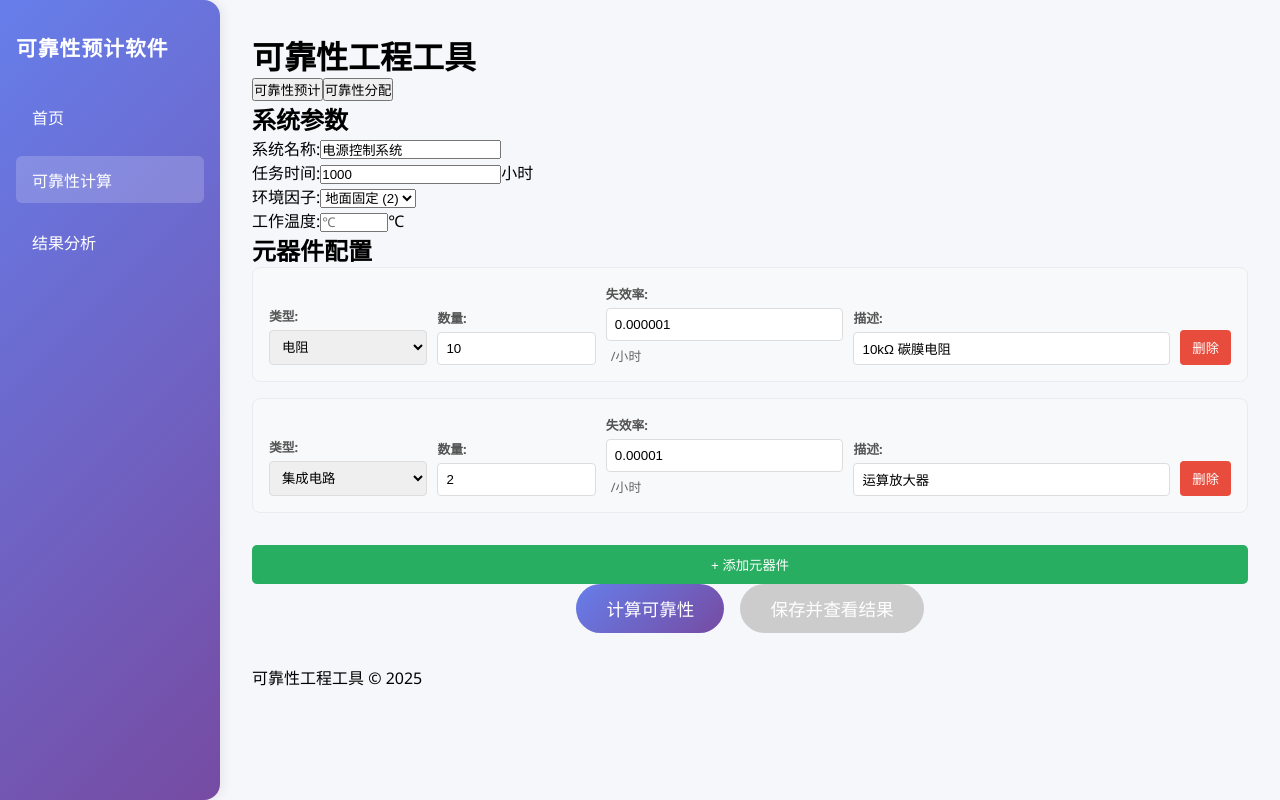
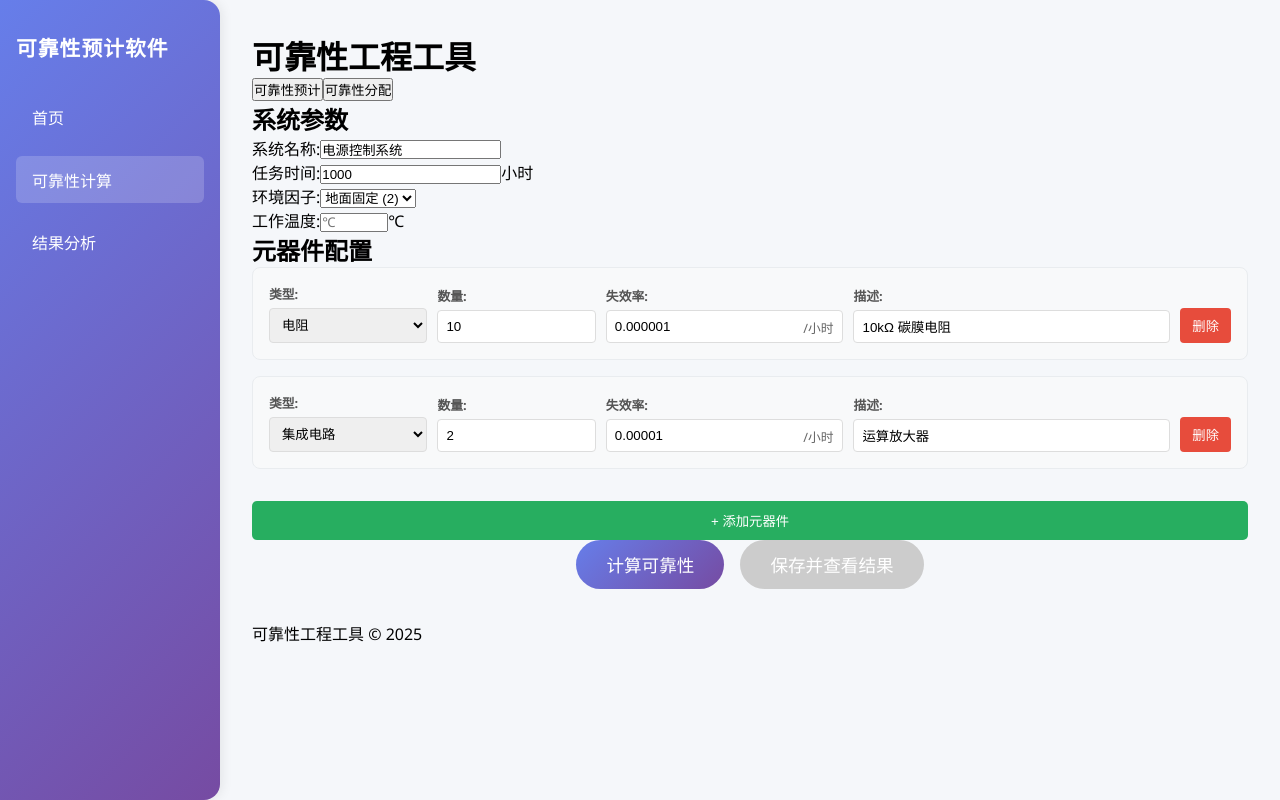
Before and after one commit to chenjinwen5412/reliability-software, a Vue app: page /calculator in a window 1280 px wide. Built offline with nearby package versions, Linux system fonts and the light colour scheme.

Commit message:
Update Calculator.vue

```diff
--- a/src/views/Calculator.vue
+++ b/src/views/Calculator.vue
@@ -55,8 +55,10 @@
 
             <div class="comp-field">
               <label>失效率:</label>
-              <input v-model.number="comp.failureRate" type="number" step="0.000001" min="0">
-              <span class="unit">/小时</span>
+              <div class="input-with-unit">
+                <input v-model.number="comp.failureRate" type="number" step="0.000001" min="0" placeholder="失效率(/小时)">
+                <span class="unit-inside">/小时</span>
+              </div>
             </div>
 
             <div class="comp-field">
@@ -239,4 +241,21 @@ const saveAndView = () => {
   width: 100%;
   margin-top: 1rem;
 }
+.input-with-unit {
+  position: relative;
+  display: flex;
+  align-items: center;
+}
+.input-with-unit input {
+  padding-right: 50px;
+}
+.unit-inside {
+  position: absolute;
+  right: 10px;
+  top: 50%;
+  transform: translateY(-50%);
+  font-size: 0.8rem;
+  color: #666;
+  pointer-events: none;
+}
 </style>
```
